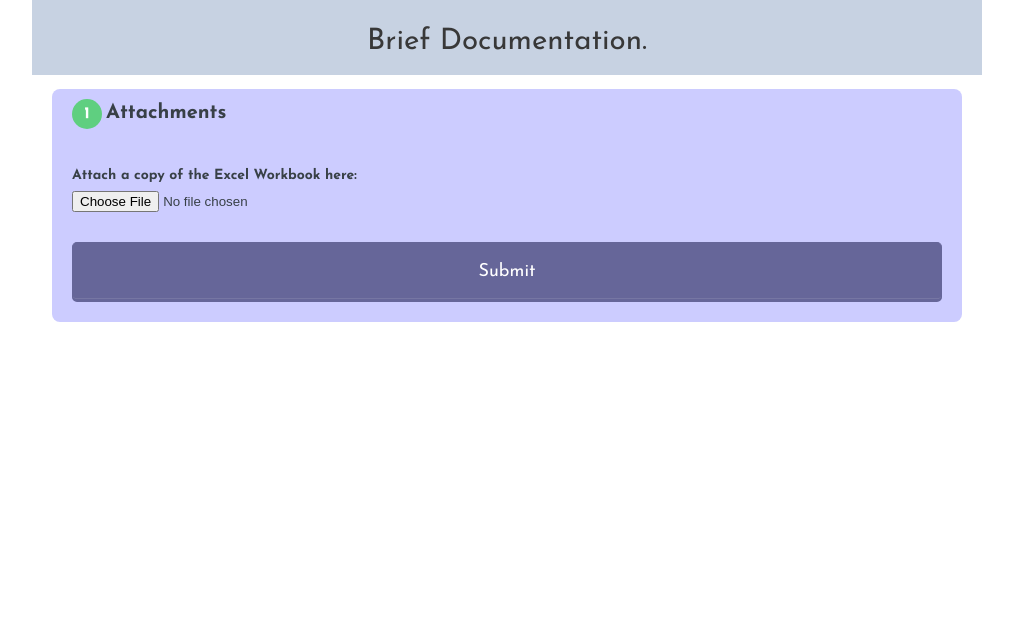
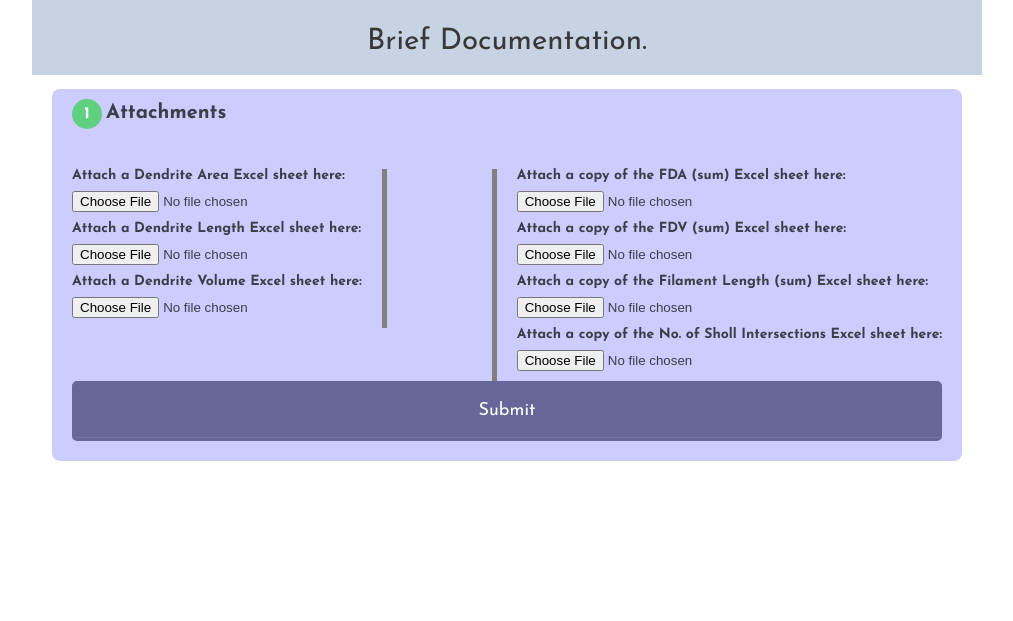
Before and after one commit to SujayPatil96/neurolucida-data, a PHP site: page /admin_panel.php in a window 1280 px wide. Shown: the part 80-701 px from the top of the page, without its empty margins (73-1086 px from the left). Run offline with PHP 8.4, Linux system fonts and the light colour scheme; the visitor is signed in with stand-in values (Sample User, id 1).

Commit message:
modified admin panel with specific fields

```diff
--- a/public/admin_panel.php
+++ b/public/admin_panel.php
@@ -37,16 +37,45 @@
 	<br>
     <h1>Brief Documentation.</h1>
 
-	<form action="split_workbook.php" method="post" enctype="multipart/form-data" id="admin_panel">
+	<form action="upload_worksheets.php" method="post" enctype="multipart/form-data" id="admin_panel">
 
 	<fieldset>
 		<legend><span class="number">1</span>Attachments</legend>
 	</fieldset>
-			<label for="init_workbook">Attach a copy of the Excel Workbook here:</label>
-			<input type="file" id="init_workbook" name="init_workbook" />
-			<br /><br /><br /><br />
 
-	  <button type="submit" name="submit" id="submit">Submit</button>
+	<div class="vertical_line1">
+		<label for="dendrite_area">Attach a Dendrite Area Excel sheet here:</label>
+		<input type="file" id="dendrite_area" name="dendrite_area" />
+		<br /><br />
+
+		<label for="dendrite_length">Attach a Dendrite Length Excel sheet here:</label>
+		<input type="file" id="dendrite_length" name="dendrite_length" />
+		<br /><br />
+
+		<label for="dendrite_volume">Attach a Dendrite Volume Excel sheet here:</label>
+		<input type="file" id="dendrite_volume" name="dendrite_volume" />
+		<br /><br />
+	</div>
+
+	<div class="vertical_line2">
+		<label for="fda_sheet">Attach a copy of the FDA (sum) Excel sheet here:</label>
+		<input type="file" id="fda_sheet" name="fda_sheet" />
+		<br /><br />
+
+		<label for="fdv_sheet">Attach a copy of the FDV (sum) Excel sheet here:</label>
+		<input type="file" id="fdv_sheet" name="fdv_sheet" />
+		<br /><br />
+
+		<label for="filament_length">Attach a copy of the Filament Length (sum) Excel sheet here:</label>
+		<input type="file" id="filament_length" name="filament_length" />
+		<br /><br />
+
+		<label for="sholl_ints">Attach a copy of the No. of Sholl Intersections Excel sheet here:</label>
+		<input type="file" id="sholl_ints" name="sholl_ints" />
+		<br /><br />
+	</div>
+
+	<button type="submit" name="submit" id="submit">Submit</button>
 	</form>
 
 </body>
```
